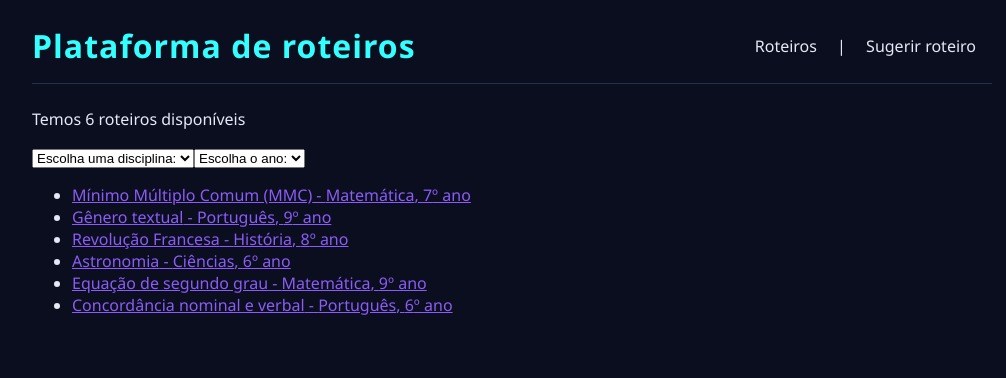
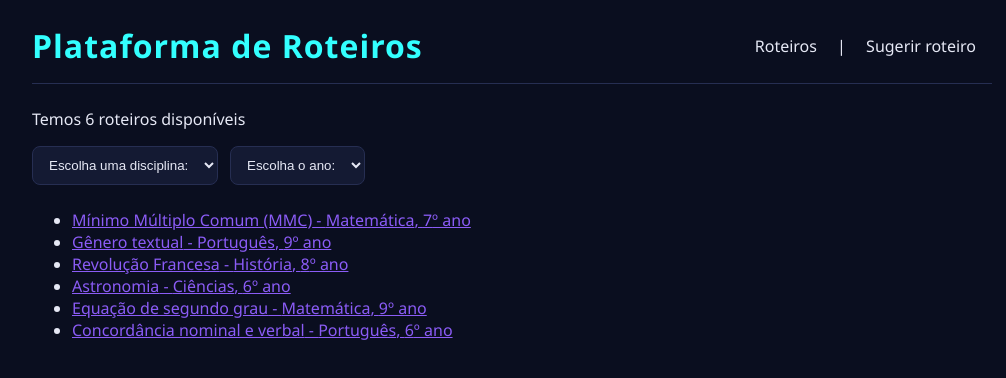
Before and after one commit to FelipeWalkerX/A2-Dev-Web, a Next.js app: page / in a window 1280 px wide. Shown: the top 378 px of the page, without its empty margins (128-1134 px from the left). Built offline with nearby package versions, Linux system fonts and the light colour scheme.

Commit message:
Estilizado os filtros e os campos. Tambem alterado o titulo da home para Plataforma de Roteiros, com R maiusculo

```diff
--- a/app/globals.css
+++ b/app/globals.css
@@ -38,7 +38,7 @@ header {
 header h1{      /*Regra pra valer so para o titulo do cabecalho e nao pros h1 do site*/
   margin: 0;     /*O texto precisa de margem zerada, pois como ele ja tem margem propria, precisa zerar para se alinhar com o menu*/
   letter-spacing: 1px;    /*Espacamento entre as letras do cabecalho*/
-  color: #33ffff;    /*Puxando a cor do root*/
+  color: var(--titulo);    /*Puxando a cor do root*/
 }
 
 nav a{
@@ -47,3 +47,17 @@ nav a{
   text-decoration: none;    /*Sem decoracao nos links*/
   color: var(--textoP)
 }
+
+.filtros{
+  display: flex;      /*Muda o modo de arrumacao para ficarem lado a lado e nao um embaixo do outro*/
+  gap: 12px;    /*Coloca espaco entre os itens do flex*/
+  margin-bottom: 24px;    /*Coloca margem para o filtro*/
+}
+
+select, input{    /*O select é uma tag como o resto e nao uma classe como o .filtros, por isso nao tem ponto*/
+  background-color: var(--cards);   /*Coloca cor no fundo do nos campos de escrita, filtros e nos formularios*/
+  color: var(--textoP);     /*Cor do texto dos cards*/
+  border: 1px solid var(--bordas);    /*E das bordas dos cards*/
+  border-radius: 8px;
+  padding: 10px 12px;
+}
--- a/app/page.js
+++ b/app/page.js
@@ -19,7 +19,7 @@ export default function Home() {
   return (
     <main>
       {/* <h1> é o titulo */}
-      <Cabecalho titulo = "Plataforma de roteiros"/>
+      <Cabecalho titulo = "Plataforma de Roteiros"/>
       {/* <p> é o texto normal */}
       <p>
         Temos {roteiros.length} roteiros disponíveis
--- a/components/filtro.js
+++ b/components/filtro.js
@@ -1,6 +1,7 @@
 export default function Filtro(props){
     return(
-        <div>
+        <div className = "filtros">
+
             <select value = {props.disciplina} onChange={(e) => props.setDisciplina(e.target.value)}>
                 <option value = ""> Escolha uma disciplina: </option>
                 <option value = "Matemática"> Matemática </option>
```
Lines whose indentation alone changed are shown as unchanged.
